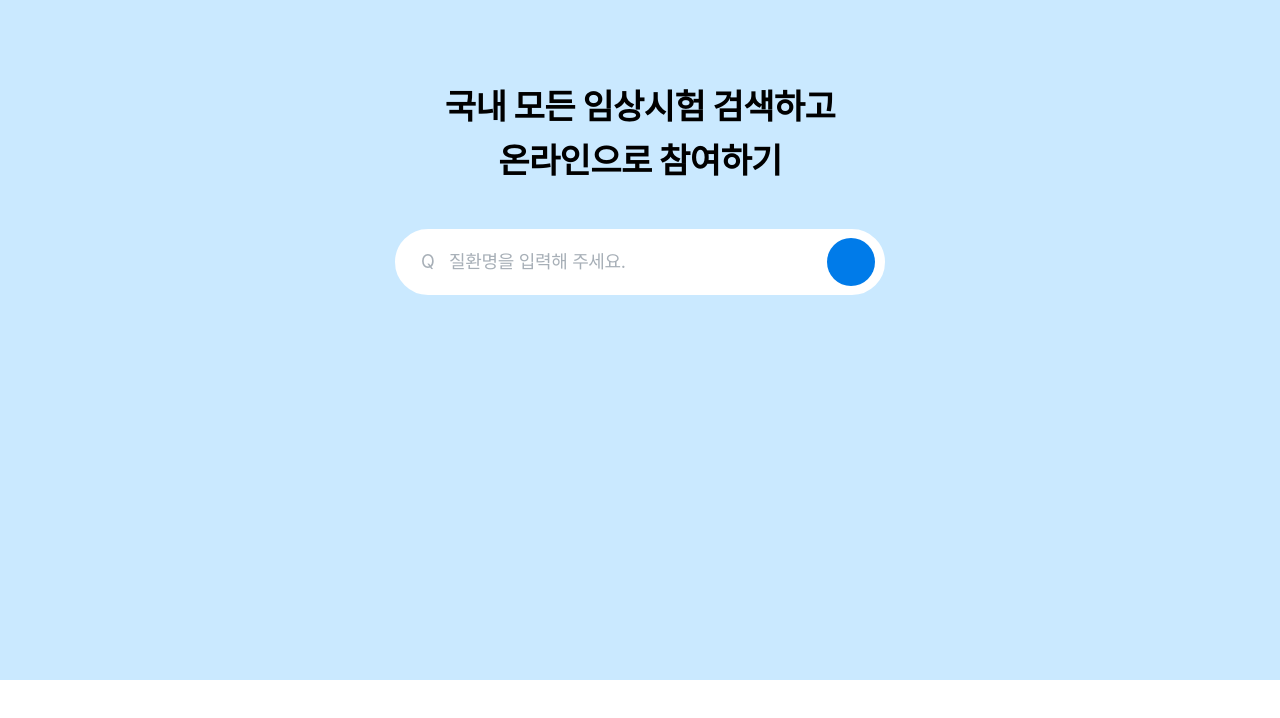
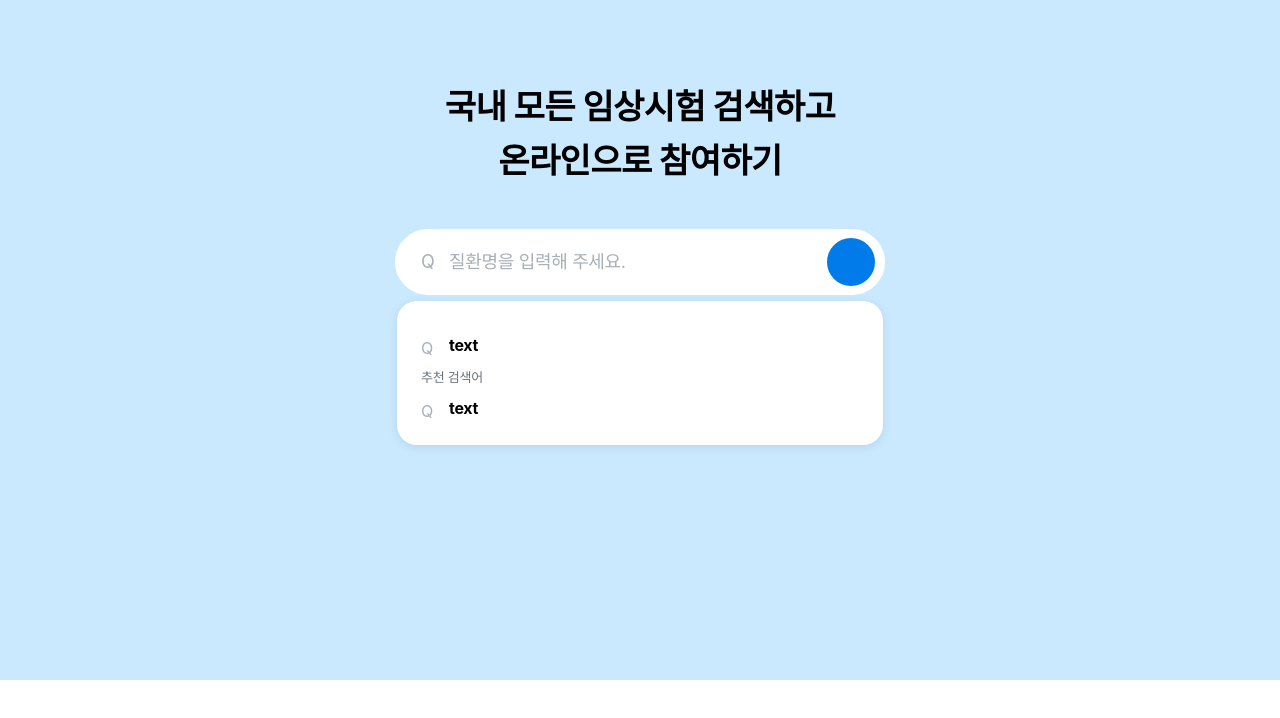
Before and after one commit to yoojiih/clinical-trial-search-bar, a React (Create React App) app: page / in a window 1280 px wide. Shown: the top 718 px of the page. Built offline with nearby package versions, Linux system fonts and the light colour scheme.

Commit message:
Feat: Recommend 화면 구현

```diff
--- a/src/App.tsx
+++ b/src/App.tsx
@@ -13,10 +13,10 @@ function App() {
 export default App;
 
 const Layout = styled.div`
-background-color: #CAE9FF;
+  background-color: #cae9ff;
   flex-direction: column;
   justify-content: space-between;
   display: flex;
   width: 100%;
   min-height: calc(100vh - 120px);
-`
+`;
--- /dev/null
+++ b/src/components/ListItem.tsx
@@ -0,0 +1,41 @@
+import styled from 'styled-components';
+
+const ItemList = () => {
+  return (
+    <ItemWrapper>
+      <Icon>Q</Icon>
+      <Blank />
+      <Text>text</Text>
+    </ItemWrapper>
+  );
+};
+
+export default ItemList;
+
+const ItemWrapper = styled.div`
+  flex-direction: row;
+  align-items: center;
+  font-size: 1rem;
+  font-weight: 400;
+  letter-spacing: -0.018em;
+  line-height: 1.6;
+  display: flex;
+  padding: 8px 24px;
+  cursor: pointer;
+`;
+
+const Icon = styled.div`
+  color: rgb(167, 175, 183);
+  align-self: flex-start;
+  min-width: 16px;
+  height: 16px;
+  margin-top: 3px;
+`;
+
+const Blank = styled.div`
+  margin-right: 12px;
+`;
+const Text = styled.div`
+  font-family: inherit;
+  font-weight: 700;
+`;
--- /dev/null
+++ b/src/components/Recommendation.tsx
@@ -0,0 +1,46 @@
+import styled from 'styled-components';
+import ListItem from './ListItem';
+
+const Recommendation = () => {
+  return (
+    <Layout>
+      <Wrapper>
+        <ListItem />
+        <IconWrapper>추천 검색어</IconWrapper>
+        <ListItem />
+      </Wrapper>
+    </Layout>
+  );
+};
+
+export default Recommendation;
+
+const Layout = styled.div`
+  z-index: 1;
+`;
+
+const Wrapper = styled.div`
+  border-radius: 20px;
+  background-color: rgb(255, 255, 255);
+  flex-direction: column;
+  display: flex;
+  width: 100%;
+  position: absolute;
+  top: 100%;
+  left: 0px;
+  margin-top: 8px;
+  padding-top: 24px;
+  padding-bottom: 16px;
+  box-shadow: rgba(30, 32, 37, 0.1) 0px 2px 10px;
+`;
+
+const IconWrapper = styled.div`
+  color: rgb(106, 115, 123);
+  font-size: 13px;
+  font-weight: 400;
+  letter-spacing: -0.018em;
+  line-height: 1.6;
+  padding-left: 24px;
+  padding-right: 24px;
+  font-family: inherit;
+`;
--- a/src/components/Search.tsx
+++ b/src/components/Search.tsx
@@ -1,5 +1,6 @@
 import styled from 'styled-components';
-import SearchBar from './SearchBar';
+import SearchInput from './SearchInput';
+import Recommendation from './Recommendation';
 const Search = () => {
   return (
     <Layout>
@@ -9,7 +10,13 @@ const Search = () => {
           <br />
           온라인으로 참여하기
         </h2>
-        <SearchBar />
+        <SearchBarWrapper>
+          <SearchBarSection>
+            <SearchInput />
+            <SearchButton />
+            <Recommendation />
+          </SearchBarSection>
+        </SearchBarWrapper>
       </SearchWrapper>
     </Layout>
   );
@@ -45,3 +52,46 @@ const SearchWrapper = styled.div`
     text-align: center;
   }
 `;
+
+// SearchBar
+const SearchBarWrapper = styled.div`
+  display: flex;
+  max-width: 490px;
+  width: 100%;
+  margin: 0 auto;
+`;
+
+const SearchBarSection = styled.div`
+  border-radius: 42px;
+  border: 2px solid;
+  border-color: #ffffff;
+  background-color: #ffffff;
+  flex-direction: row;
+  align-items: center;
+  font-size: 1rem;
+  font-weight: 400;
+  letter-spacing: -0.018em;
+  line-height: 1.6;
+  display: flex;
+  width: 100%;
+  position: relative;
+  padding-right: 8px;
+`;
+
+const SearchButton = styled.div`
+  border-radius: 100%;
+  align-items: center;
+  justify-content: center;
+  width: 48px;
+  height: 48px;
+  display: flex;
+  font-weight: 500;
+  display: inline-flex;
+  border: 0;
+  cursor: pointer;
+  background-color: #007be9;
+  display: flex;
+  color: #ffffff;
+  justify-content: center;
+  align-items: center;
+`;
--- a/src/components/SearchBar.tsx
+++ /dev/null
@@ -1,57 +0,0 @@
-import styled from 'styled-components';
-import SearchInput from './SearchInput';
-
-const SearchBar = () => {
-  return (
-    <Layout>
-      <Wrapper>
-        <SearchInput />
-        <SearchButton />
-      </Wrapper>
-    </Layout>
-  );
-};
-
-export default SearchBar;
-
-const Layout = styled.div`
-  display: flex;
-  max-width: 490px;
-  width: 100%;
-  margin: 0 auto;
-`;
-
-const Wrapper = styled.div`
-  border-radius: 42px;
-  border: 2px solid;
-  border-color: #ffffff;
-  background-color: #ffffff;
-  flex-direction: row;
-  align-items: center;
-  font-size: 1rem;
-  font-weight: 400;
-  letter-spacing: -0.018em;
-  line-height: 1.6;
-  display: flex;
-  width: 100%;
-  position: relative;
-  padding-right: 8px;
-`;
-
-const SearchButton = styled.div`
-  border-radius: 100%;
-  align-items: center;
-  justify-content: center;
-  width: 48px;
-  height: 48px;
-  display: flex;
-  font-weight: 500;
-  display: inline-flex;
-  border: 0;
-  cursor: pointer;
-  background-color: #007be9;
-  display: flex;
-  color: #ffffff;
-  justify-content: center;
-  align-items: center;
-`;
--- a/src/components/SearchInput.tsx
+++ b/src/components/SearchInput.tsx
@@ -19,7 +19,7 @@ const SearchInput = () => {
   return (
     <Layout>
       <InputWrapper>
-        {!isFocus && (
+        {!isFocus && inputText.length < 1 && (
           <IconTextWrapper>
             <IconWrapper>Q</IconWrapper>
             질환명을 입력해 주세요.
@@ -35,7 +35,7 @@ const SearchInput = () => {
           onFocus={inverseFocus}
           onBlur={inverseFocus}
         />
-        {isFocus && (
+        {isFocus && inputText.length > 1 && (
           <InputCancelButton onClick={clearInputText}>X</InputCancelButton>
         )}
       </InputWrapper>
```
Lines whose indentation alone changed are shown as unchanged.
